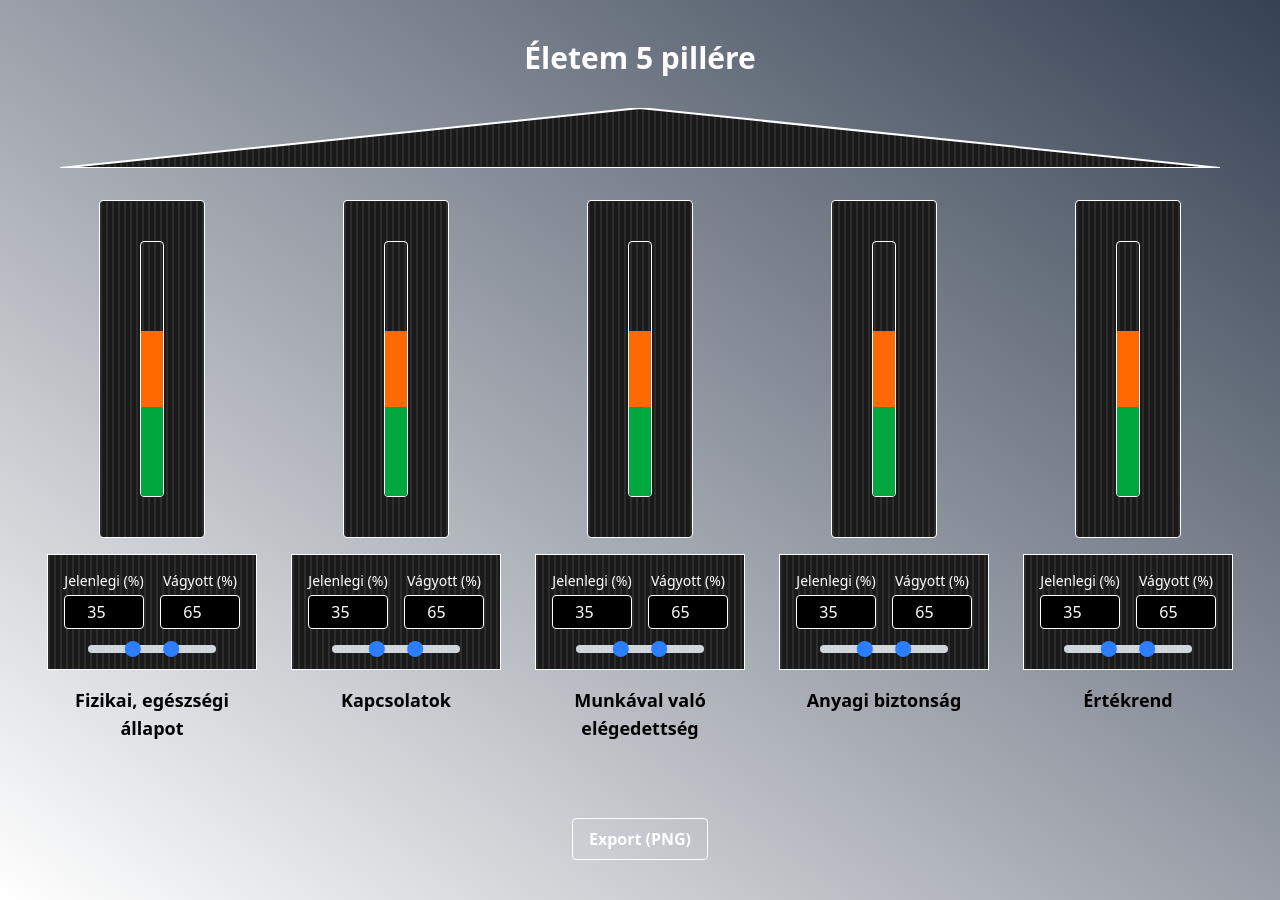
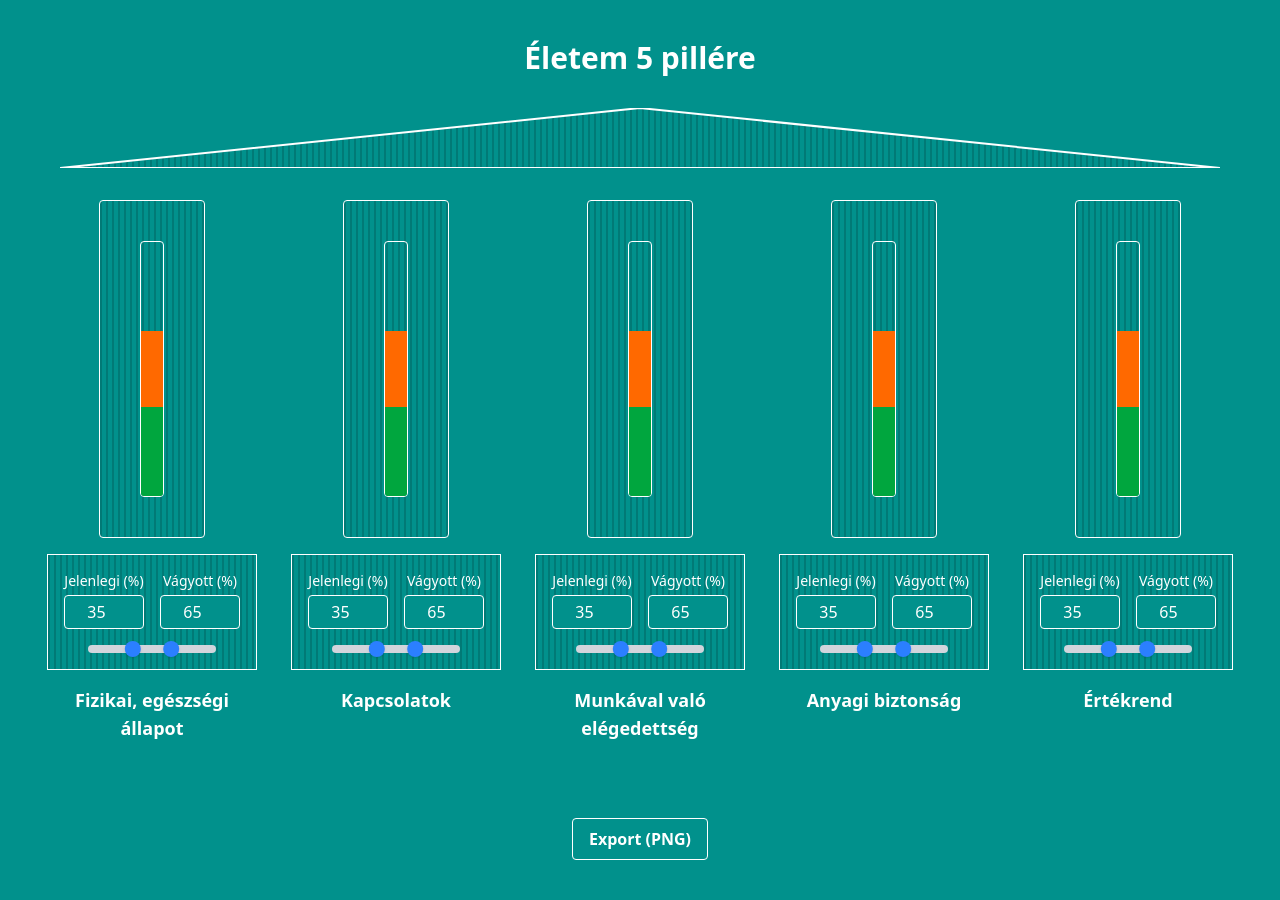
Before and after one commit to zoltankovacs100/eletem-5-pillere, a React (Vite) app: page / in a window 1280 px wide. Built offline with nearby package versions, Linux system fonts and the light colour scheme.

Commit message:
refactor: Change color scheme from black to green

```diff
--- a/src/App.jsx
+++ b/src/App.jsx
@@ -11,7 +11,7 @@ function App() {
   const exportRef = useRef();
   return (
 
-    <div ref={exportRef} className="w-full min-h-screen bg-gradient-to-tr from-gray-750 to-gray-700 text-white px-0 py-10 overflow-x-hidden justify-center items-center flex flex-col">
+        <div ref={exportRef} className="w-full min-h-screen text-white px-0 py-10 overflow-x-hidden justify-center items-center flex flex-col" style={{backgroundColor: '#01918C'}}>
       <h1 className="text-3xl font-bold text-center mb-8">Életem 5 pillére</h1>
 
       <svg width="1160" height="60" className="mb-4 mx-auto block justify-center">
@@ -22,8 +22,8 @@ function App() {
             height="60"
             patternUnits="userSpaceOnUse"
           >
-            <rect width="2" height="60" fill="#2d2d2d" />
-            <rect x="2" width="4" height="60" fill="#1a1a1a" />
+            <rect width="2" height="60" fill="#017a76" />
+            <rect x="2" width="4" height="60" fill="#01918C" />
           </pattern>
         </defs>
 
--- a/src/components/Scale.jsx
+++ b/src/components/Scale.jsx
@@ -15,10 +15,10 @@ const Scale = ({ scaleName }) => {
         style={{
           backgroundImage: `repeating-linear-gradient(
       to right,
-      #2d2d2d 0px,
-      #2d2d2d 2px,
-      #1a1a1a 2px,
-      #1a1a1a 6px
+      #017a76 0px,
+      #017a76 2px,
+      #01918C 2px,
+      #01918C 6px
     )`
         }}
       >
@@ -47,10 +47,10 @@ const Scale = ({ scaleName }) => {
       style={{
           backgroundImage: `repeating-linear-gradient(
       to right,
-      #2d2d2d 0px,
-      #2d2d2d 2px,
-      #1a1a1a 2px,
-      #1a1a1a 6px
+      #017a76 0px,
+      #017a76 2px,
+      #01918C 2px,
+      #01918C 6px
     )`
         }}>
         <div className="flex gap-4">
@@ -67,7 +67,8 @@ const Scale = ({ scaleName }) => {
                   values[1],
                 ])
               }
-              className="w-20 border rounded px-2 py-1 text-center bg-black text-white"
+              className="w-20 border rounded px-2 py-1 text-center text-white"
+              style={{backgroundColor: '#01918C'}}
             />
           </div>
 
@@ -84,7 +85,8 @@ const Scale = ({ scaleName }) => {
                   Math.max(Number(e.target.value), values[0]),
                 ])
               }
-              className="w-20 border rounded px-2 py-1 text-center bg-black text-white"
+              className="w-20 border rounded px-2 py-1 text-center text-white"
+              style={{backgroundColor: '#01918C'}}
             />
           </div>
         </div>
@@ -115,7 +117,7 @@ const Scale = ({ scaleName }) => {
         </div>
       </div>
 
-      <h2 className="text-center text-lg font-semibold text-black">{scaleName}</h2>
+      <h2 className="text-center text-lg font-semibold text-white">{scaleName}</h2>
 
 
     </div>
```
